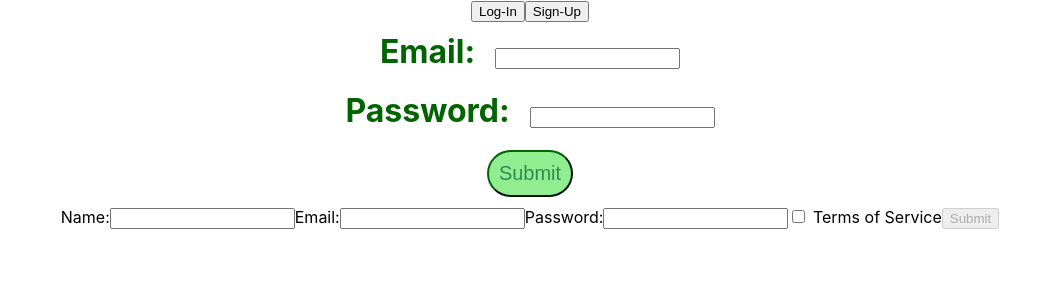
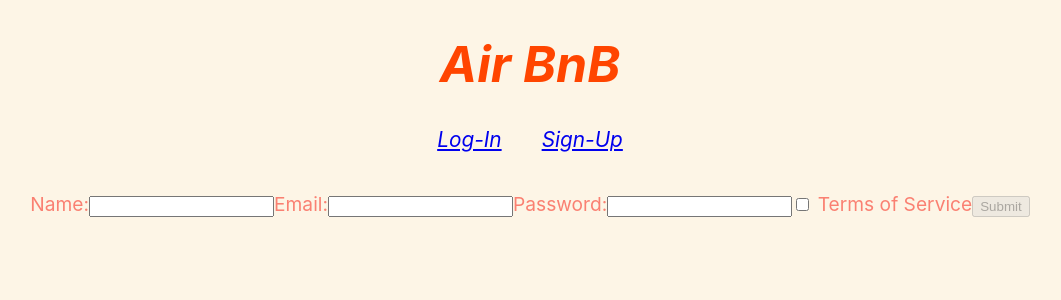
Before and after one commit to Air-BnB-2-BW/front-end, a React (Create React App) app in the folder my-app/: page /SignupForm in a window 1280 px wide. Shown: the top 300 px of the page, without its empty margins (110-1171 px from the left). Built offline with nearby package versions, Linux system fonts and the light colour scheme.

Commit message:
up and working

```diff
--- a/my-app/src/App.css
+++ b/my-app/src/App.css
@@ -1,4 +1,4 @@
-.App {
+.Appmain {
   text-align: center;
 }
 
@@ -14,18 +14,52 @@
 }
 
 .App-header {
-  background-color: #282c34;
-  min-height: 100vh;
-  display: flex;
-  flex-direction: column;
-  align-items: center;
-  justify-content: center;
-  font-size: calc(10px + 2vmin);
-  color: white;
+  width:100%;
+  height:100%;
+}
+.App-header img{
+  margin-bottom: 40px;
+  border:2px solid orange;
+}
+.nav-links{
+  margin-bottom: 40px;
+}
+.nav-links :link{
+  margin: 0px 20px;
+  font-size: 1.3rem;
+  font-style:italic ;
 }
 
-.App-link {
-  color: #61dafb;
+h1{
+  color:orangered;
+  font-style: oblique;
+  font-size: 50px;
+}
+.logincointainer{
+  font-size: larger;
+  color:salmon;
+  display: flex;
+  flex-direction:column;
+}
+/* #email{
+  padding-left: 20px;
+  margin-right: 30px;
+  margin-left: 5px;
+}
+#password{
+  padding-left: 20px;
+  margin-right: 30px;
+  margin-left: 5px;
+}
+#name{
+  padding-left: 20px;
+  margin-right: 30px;
+  margin-left: 5px;
+} */
+.signupcont {
+  font-size: larger;
+  color:salmon;
+
 }
 
 @keyframes App-logo-spin {
--- a/my-app/src/App.js
+++ b/my-app/src/App.js
@@ -1,16 +1,32 @@
 import React from 'react';
+import {Switch, Route, Link} from 'react-router-dom';
 import './App.css';
 import SignupForm from './Components/SignupForm'
 import LoginForm from './Components/LoginForm';
-import styled from 'styled-components';
 
 function App() {
   return (
-    <div className="App">
-      <button> Log-In</button>
-      <button>Sign-Up</button>
-      <LoginForm/>
-      <SignupForm/>
+<div className="Appmain">
+      <header className="App-header">
+        <div className="logo-holder">
+        <h1>Air BnB</h1>
+        <nav>
+          <div className="nav-links">
+            <Link to="/LoginForm">Log-In</Link>
+            <Link to="/SignupForm">Sign-Up</Link>
+          </div>
+        </nav>
+        </div>
+        </header>
+
+      <Switch>
+        <Route exact path="/LoginForm">
+          <LoginForm />
+        </Route>
+        <Route exact path="/SignupForm">
+          <SignupForm />
+        </Route>
+      </Switch>
     </div>
   );
 }
--- a/my-app/src/Components/LoginForm.js
+++ b/my-app/src/Components/LoginForm.js
@@ -1,7 +1,8 @@
 import React, { useEffect, useState } from 'react';
 import * as yup from 'yup';
 import axios from 'axios';
-import styled from 'styled-components';
+
+
 
 //need  email, password and a submit button
 const formSchema = yup.object().shape({
@@ -11,13 +12,14 @@
         .required("Must include an e-mail address."),
     password: yup
     .string()
+    .min(8, "Password must be 8 chracters long.")
     .required("Must include a password."),
 
 });
-export default function Form(){
+ export default function LoginForm(){
     const [formState, setFormState] = useState ({
         email: "",
-        password: "",
+        password: ""
     });
     const [buttonDisabled, setButtonDisabled] = useState(true);
     useEffect(()=> {
@@ -27,12 +29,12 @@
     }, [formState]);
     const [errorState, setErrorState] = useState({
         email: "",
-        password: "",
+        password: ""
 
     });
     const [users, setUsers] = useState([]);
     const validate = e => {
-        let value =
+        let value = e.target.value;
             yup
             .reach(formSchema, e.target.name)
             .validate(value)
@@ -53,7 +55,7 @@
     const inputChange = e => {
         e.persist();
         validate(e);
-        let value =
+        let value = e.target.value;
         setFormState({...formState, [e.target.name]: value});
     };
 
@@ -61,17 +63,17 @@
         e.preventDefault();
         console.log("Form Submitted!");
         axios
-        .post("", formState)
+        .post("like2learn-airbnb-api.herokuapp.com/login", formState)
         .then(response => {
             console.log(response);
             setUsers([...users, response.data]);
             setFormState({email:"",password:""});
         })
         .catch(err => console.log(err))
-    };
-return(
-    <div id="container">
-    <StyleForm onSubmit={formSubmit}>
+   };
+ return(
+    <div id="logincontainer" className= "logincointainer">
+    <form onSubmit={formSubmit} className= "loginform">
         <label htmlFor="email">
           Email:
             <input
@@ -99,43 +101,8 @@
                 ):null}
         </label>
         <button id="submit" disabled={buttonDisabled}>Submit</button>
-    </StyleForm>
+    </form>
 
     </div>
-)
+ )
 };
-
-
-const StyleForm = styled.form`
-display:flex;
-flex-direction:column;
-justify-content:space-around;
-align-items:center;
-color:darkgreen;
-font-size:2rem;
-font-weight:bold;
-label{
-    padding: 10px 0px;
-}
-input{
-   margin-left: 20px;
-}
-button{
-    margin: 10px 0px;
-    color:seagreen;
-    border-color:darkgreen;
-    background:lightgreen;
-    padding:10px;
-    border-radius:30px;
-    font-size:20px;
-
-    :hover{
-        background:pink;
-        color:hotpink;
-        border-color:hotpink;
-    }
-}
-input:focus{
-    background:lightsalmon;
-}
-`;
--- a/my-app/src/Components/SignupForm.js
+++ b/my-app/src/Components/SignupForm.js
@@ -3,17 +3,25 @@
 import axios from 'axios';
 import Users from '../Components/Users'
 
+
 //need name, email, password, terms of service checkbox and a submit button
 const formSchema = yup.object().shape({
-    name: yup.string().required("Name is a required field."),
+    name: yup
+    .string()
+    .min(5, "Name must be atleast 5 characters long.")
+    .required("Name is a required field."),
     email: yup
         .string()
         .email("Must be a valid e-mail address.")
         .required("Must include an e-mail address."),
     password: yup
     .string()
+    .min(8, "Password must be atleast 8 characters long.")
     .required("Must include a password."),
-    terms: yup.boolean().oneOf([true],"Please agree to the Terms of Service.")
+    terms: yup
+    .boolean()
+    .oneOf([true],"Please agree to the Terms of Service.")
+    .required("You must read and agree to the Tearms and Conditions.")
 });
 export default function SignupForm(){
     const [signupformState, setSignupFormState] = useState ({
@@ -65,7 +73,7 @@
         e.preventDefault();
         console.log("Form Submitted!");
         axios
-        .post("", signupformState)
+        .post("like2learn-airbnb-api.herokuapp.com/creatnewuser", signupformState)
         .then(response => {
             console.log(response);
             setSignupUsers([...signupusers, response.data]);
@@ -73,9 +81,11 @@
         })
         .catch(err => console.log(err))
     };
+
+
 return(
-    <div id="container">
-    <form onSubmit={signupformSubmit}>
+    <div id="container" className= "signupcont">
+    <form onSubmit={signupformSubmit} className= "signup">
         <label htmlFor="name">
             Name:
             <input
--- a/my-app/src/Components/Users.js
+++ b/my-app/src/Components/Users.js
@@ -1,13 +1,12 @@
 import React from 'react';
-import styled from 'styled-components';
 
 const Users = props =>{
     return(
         <div className="users-list">
-        {props.props.map((user, i) =>(
+        {props.props.map((signupusers, i) =>(
             <div className="user" key={i}>
-                <h2>{user.name}</h2>
-                <p>{user.email}</p>
+                <h2>{signupusers.name}</h2>
+                <p>{signupusers.email}</p>
                 </div>
         ))}
     </div>
--- a/my-app/src/index.css
+++ b/my-app/src/index.css
@@ -5,6 +5,7 @@
     sans-serif;
   -webkit-font-smoothing: antialiased;
   -moz-osx-font-smoothing: grayscale;
+  background-color: oldlace;
 }
 
 code {
```
